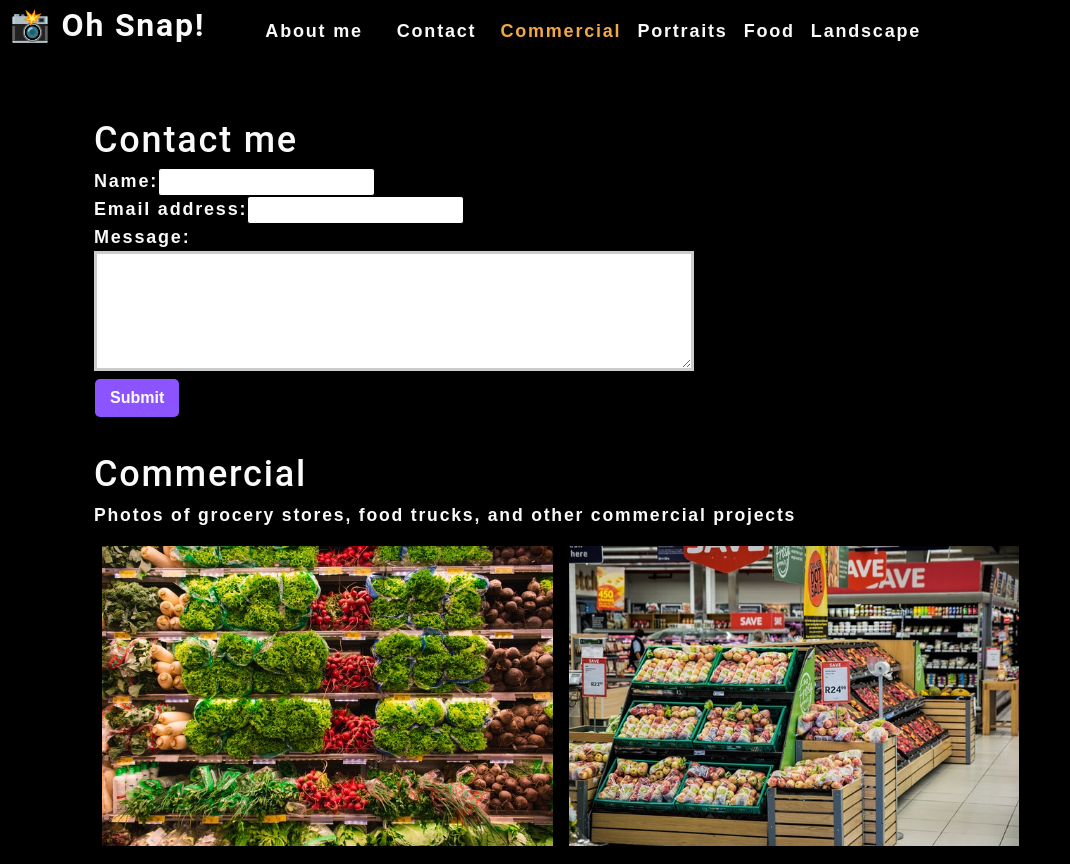
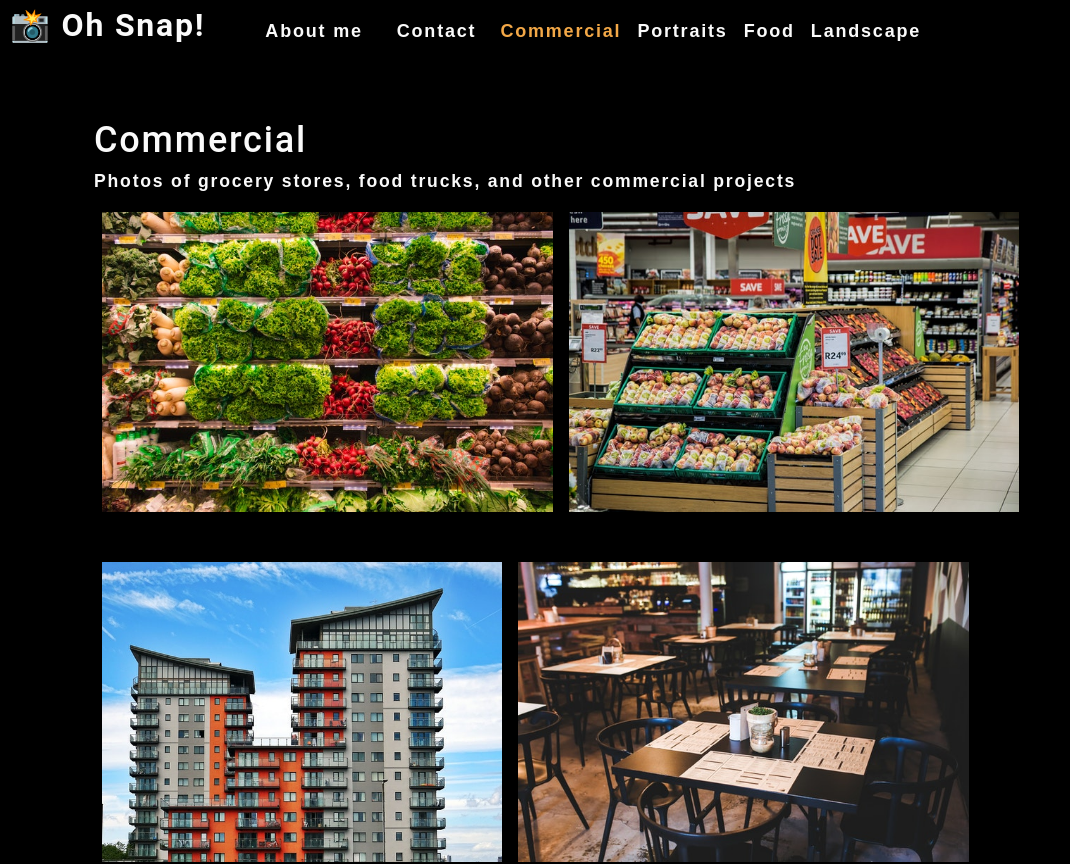
Before and after one commit to ChristopherLawn/photo-port, a React (Create React App) app: page / in a window 1280 px wide. Shown: the top 864 px of the page, without its empty margins (0-1070 px from the left). Built offline with nearby package versions, Linux system fonts and the light colour scheme.

Commit message:
updated Nav component & App.js so that components & contact form conditionally render

```diff
--- a/src/App.js
+++ b/src/App.js
@@ -5,6 +5,8 @@
 import Gallery from './components/Gallery';
 
 function App() {
+
+
   const [categories] = useState([
     {
       name: 'commercial',
@@ -17,17 +19,26 @@
 
   const [currentCategory, setCurrentCategory] = useState(categories[0]);
 
+  const [contactSelected, setContactSelected] = useState(false);
+
   return (
     <div>
       <Nav
         categories={categories}
         setCurrentCategory={setCurrentCategory}
         currentCategory={currentCategory}
+        contactSelected={contactSelected}
+        setContactSelected={setContactSelected}
       ></Nav>
       <main>
+        {!contactSelected ? (
+          <>
+            <Gallery currentCategory={currentCategory}></Gallery>
+            <About></About>
+          </>
+        ) : (
           <ContactForm></ContactForm>
-          <Gallery currentCategory={currentCategory}></Gallery>
-          <About></About>
+        )}
       </main>
     </div>
   );
--- a/src/components/Contact/index.js
+++ b/src/components/Contact/index.js
@@ -40,16 +40,21 @@
             <form id="contact-form" onSubmit={handleSubmit}>
                 <div>
                     <label htmlFor="name">Name:</label>
-                    <input type="text" defaultValue={name} name="name" onChange={handleChange} />
+                    <input type="text" defaultValue={name} name="name" onBlur={handleChange} />
                 </div>
                 <div>
                     <label htmlFor="email">Email address:</label>
-                    <input type="email" defaultValue={email} name="email" onChange={handleChange} />
+                    <input type="email" defaultValue={email} name="email" onBlur={handleChange} />
                 </div>
                 <div>
                     <label htmlFor="message">Message:</label>
-                    <textarea name="message" defaultValue={message} rows="5" onChange={handleChange} />
+                    <textarea name="message" defaultValue={message} rows="5" onBlur={handleChange} />
                 </div>
+                {errorMessage && (
+                    <div>
+                        <p className="error-text">{errorMessage}</p>
+                    </div>
+                )}
                 <button type="submit">Submit</button>
             </form>
         </section>
--- a/src/components/Nav/index.js
+++ b/src/components/Nav/index.js
@@ -6,6 +6,8 @@
     categories = [],
     setCurrentCategory,
     currentCategory,
+    contactSelected,
+    setContactSelected
   } = props;
 
   useEffect(() => {
@@ -22,22 +24,22 @@
       <nav>
         <ul className="flex-row">
           <li className="mx-2">
-            <a data-testid="about" href="#about">
+            <a data-testid="about" href="#about" onClick={() => setContactSelected(false)}>
               About me
             </a>
           </li>
-          <li className="mx-2">
-            <span>Contact</span>
+          <li className={`mx-2 ${contactSelected && 'navActive'}`}>
+            <span onClick={() => setContactSelected(true)}>Contact</span>
           </li>
           {categories.map((category) => (
             <li
-              className={`mx-1 ${currentCategory.name === category.name && 'navActive'}`}
+              className={`mx-1 ${currentCategory.name === category.name && !contactSelected && 'navActive'}`}
               key={category.name}
             >
-              <span
-                onClick={() => {
-                  setCurrentCategory(category)
-                }}
+              <span onClick={() => {
+                setCurrentCategory(category);
+                setContactSelected(false);
+              }}
               >
                 {capitalizeFirstLetter(category.name)}
               </span>
```
Also changed, not shown: 1 other file (tests, documents, lock files or other folders).
